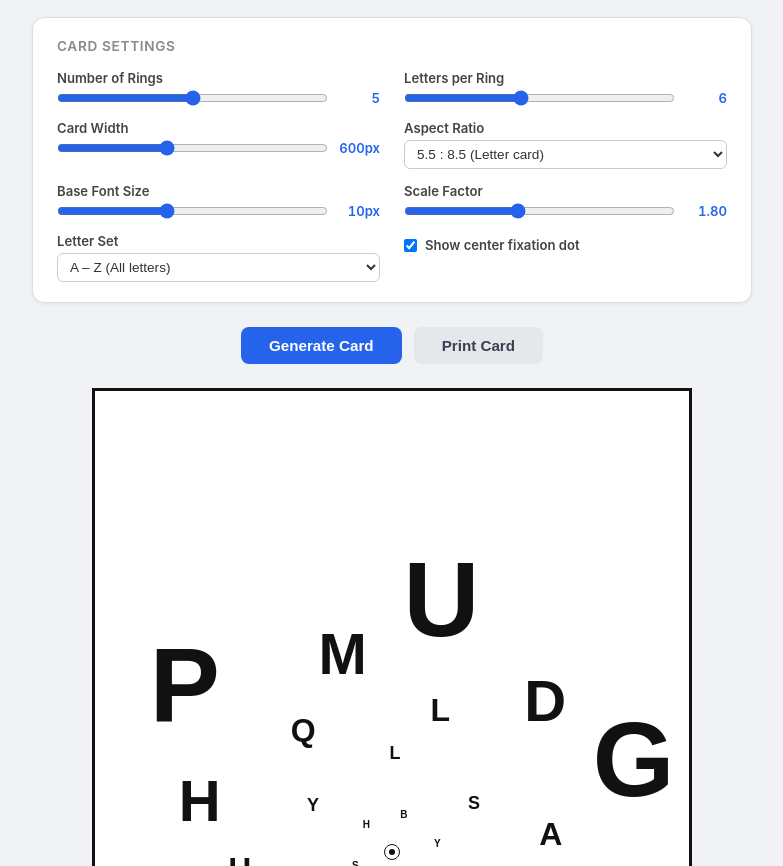
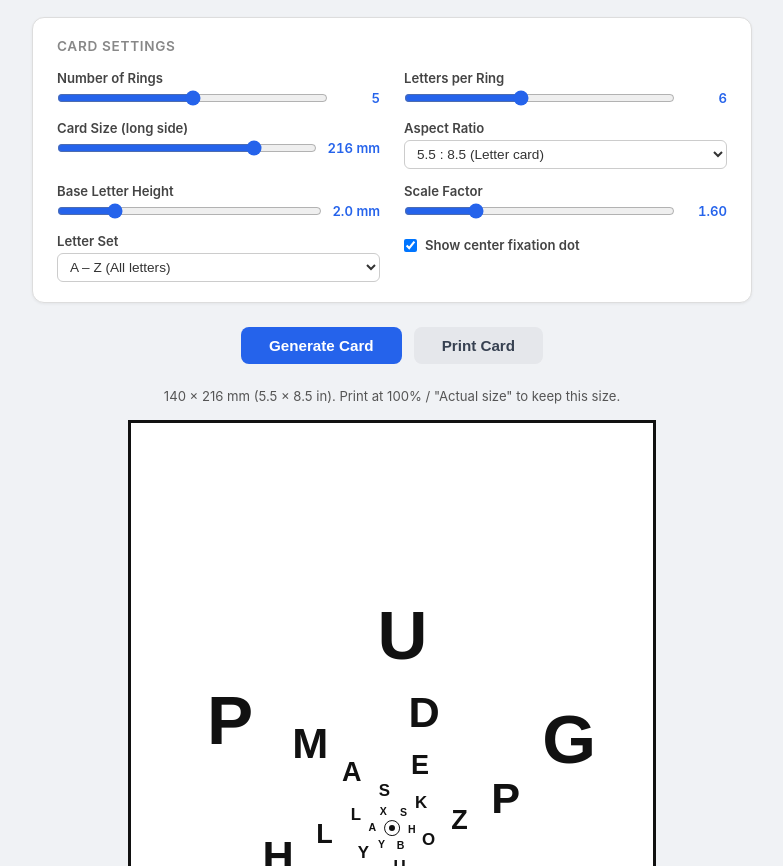
Before and after one commit to dan98765/vision-therapy-tools, a plain HTML site: page index.html in a window 1280 px wide. Shown: the part 79-945 px from the top of the page, without its empty margins (248-1031 px from the left). Drawn offline with Linux system fonts and the light colour scheme.

Commit message:
feat(macdonald-cards): lay out in mm, auto-fit letters, prevent overlap
- Size the card and letters in mm so printing at 100% is true size
  (card size is the long side; letter size is cap height)
- Place rings outward from the font sizes so neighbouring rings and
  letters cannot overlap, and shrink all letters uniformly when the
  requested sizes would not fit, with a note saying so
- Fix letters sitting ~3px off-center from the fixation dot (positions
  ignored the card border)
- Lower default scale factor to 1.6 so defaults fit at full size
- Update docs with layout rules and remaining gotchas

```diff
--- a/index.html
+++ b/index.html
@@ -169,7 +169,7 @@
     .card {
       position: relative;
       background: #fff;
-      border: 3px solid #111;
+      border: 0.8mm solid #111; /* keep in sync with BORDER_MM */
       overflow: hidden;
     }
 
@@ -178,8 +178,8 @@
       top: 50%;
       left: 50%;
       transform: translate(-50%, -50%);
-      width: 6px;
-      height: 6px;
+      width: 1.6mm;
+      height: 1.6mm;
       background: #111;
       border-radius: 50%;
     }
@@ -189,9 +189,9 @@
       top: 50%;
       left: 50%;
       transform: translate(-50%, -50%);
-      width: 16px;
-      height: 16px;
-      border: 1.5px solid #111;
+      width: 4.2mm;
+      height: 4.2mm;
+      border: 0.4mm solid #111;
       border-radius: 50%;
       background: transparent;
     }
@@ -205,6 +205,14 @@
       transform: translate(-50%, -50%);
       user-select: none;
       white-space: nowrap;
+    }
+
+    .note {
+      max-width: 720px;
+      margin-bottom: 16px;
+      font-size: 0.82rem;
+      color: #555;
+      text-align: center;
     }
 
     /* ── Footer ───────────────────────────────────────────── */
@@ -231,23 +239,13 @@
         margin: 0;
       }
 
-      h1, .subtitle, .controls-panel, .actions, .disclaimer {
+      h1, .subtitle, .controls-panel, .actions, .note, .disclaimer {
         display: none !important;
       }
 
-      .card-wrapper {
-        display: flex;
-        justify-content: center;
-        align-items: center;
-        width: 100%;
-        height: 100vh;
-      }
-
       .card {
-        border: 3px solid #000 !important;
+        border-color: #000 !important;
         box-shadow: none !important;
-        max-width: 100%;
-        max-height: 100vh;
       }
 
       .letter {
@@ -290,10 +288,10 @@
       </div>
 
       <div class="control-group">
-        <label for="card-width">Card Width</label>
+        <label for="card-size">Card Size (long side)</label>
         <div class="control-row">
-          <input type="range" id="card-width" min="400" max="900" value="600" step="10">
-          <span class="value-display" id="card-width-val">600px</span>
+          <input type="range" id="card-size" min="100" max="250" value="216" step="1">
+          <span class="value-display" id="card-size-val">216 mm</span>
         </div>
       </div>
 
@@ -311,18 +309,18 @@
       </div>
 
       <div class="control-group">
-        <label for="base-font">Base Font Size</label>
+        <label for="base-letter">Base Letter Height</label>
         <div class="control-row">
-          <input type="range" id="base-font" min="6" max="16" value="10" step="1">
-          <span class="value-display" id="base-font-val">10px</span>
+          <input type="range" id="base-letter" min="1" max="6" value="2" step="0.5">
+          <span class="value-display" id="base-letter-val">2.0 mm</span>
         </div>
       </div>
 
       <div class="control-group">
         <label for="scale-factor">Scale Factor</label>
         <div class="control-row">
-          <input type="range" id="scale-factor" min="1.3" max="2.5" value="1.8" step="0.05">
-          <span class="value-display" id="scale-factor-val">1.80</span>
+          <input type="range" id="scale-factor" min="1.3" max="2.5" value="1.6" step="0.05">
+          <span class="value-display" id="scale-factor-val">1.60</span>
         </div>
       </div>
 
@@ -353,6 +351,8 @@
     <button class="btn btn-secondary" id="btn-print">Print Card</button>
   </div>
 
+  <p class="note" id="card-note" aria-live="polite"></p>
+
   <!-- Card -->
   <div class="card-wrapper">
     <div class="card" id="card"></div>
@@ -375,18 +375,29 @@
       ringsVal:       document.getElementById('rings-val'),
       lettersPerRing: document.getElementById('letters-per-ring'),
       lettersVal:     document.getElementById('letters-per-ring-val'),
-      cardWidth:      document.getElementById('card-width'),
-      cardWidthVal:   document.getElementById('card-width-val'),
+      cardSize:       document.getElementById('card-size'),
+      cardSizeVal:    document.getElementById('card-size-val'),
       aspectRatio:    document.getElementById('aspect-ratio'),
-      baseFont:       document.getElementById('base-font'),
-      baseFontVal:    document.getElementById('base-font-val'),
+      baseLetter:     document.getElementById('base-letter'),
+      baseLetterVal:  document.getElementById('base-letter-val'),
       scaleFactor:    document.getElementById('scale-factor'),
       scaleFactorVal: document.getElementById('scale-factor-val'),
       letterSet:      document.getElementById('letter-set'),
       showDot:        document.getElementById('show-dot'),
       btnGenerate:    document.getElementById('btn-generate'),
       btnPrint:       document.getElementById('btn-print'),
+      note:           document.getElementById('card-note'),
     };
+
+    // ── Layout constants (all lengths in mm; em = font-size) ──
+    const BORDER_MM     = 0.8;   // keep in sync with .card border
+    const CAP_HEIGHT    = 0.716; // Arial cap height / font-size
+    const GLYPH_REACH   = 0.6;   // how far a glyph extends from its center, in em
+    const MIN_SPACING   = 1.5;   // min distance between neighbours in a ring, in em
+    const RING_GAP      = 0.15;  // extra gap between rings, in em
+    const JITTER        = 0.1;   // random wobble of each letter, in em
+    const CENTER_CLEAR  = 3.5;   // clear radius around the fixation circle
+    const EDGE_MARGIN   = 1;     // keep letters this far inside the border
 
     // ── Utility ──────────────────────────────────────────────
     function shuffle(arr) {
@@ -412,96 +423,115 @@
       return result.slice(0, count);
     }
 
+    // ── Layout ───────────────────────────────────────────────
+    // Radius and font size for each ring at font scale k (k=1 is the size
+    // the sliders ask for). Rings are placed outward so that neither
+    // neighbouring rings nor neighbouring letters in a ring can touch.
+    function layoutRings(numRings, perRing, baseEm, scaleFactor, k) {
+      const rings = [];
+      for (let i = 0; i < numRings; i++) {
+        const font = baseEm * Math.pow(scaleFactor, i) * k;
+        const prev = rings[i - 1];
+        const fitsNeighbours = (MIN_SPACING * font) / (2 * Math.sin(Math.PI / perRing));
+        const clearsInside = prev
+          ? prev.radius + GLYPH_REACH * (prev.font + font) + RING_GAP * font
+          : CENTER_CLEAR + GLYPH_REACH * font;
+        rings.push({ font, radius: Math.max(fitsNeighbours, clearsInside) });
+      }
+      return rings;
+    }
+
+    function outerExtent(rings) {
+      const last = rings[rings.length - 1];
+      return last.radius + GLYPH_REACH * last.font;
+    }
+
+    // Shrink every letter by the same factor (keeping the size progression)
+    // until the outermost ring fits inside the card.
+    function fitRings(numRings, perRing, baseEm, scaleFactor, available) {
+      const at = k => layoutRings(numRings, perRing, baseEm, scaleFactor, k);
+      if (outerExtent(at(1)) <= available) return { k: 1, rings: at(1) };
+      let lo = 0, hi = 1;
+      for (let i = 0; i < 30; i++) {
+        const mid = (lo + hi) / 2;
+        if (outerExtent(at(mid)) > available) hi = mid; else lo = mid;
+      }
+      return { k: lo, rings: at(lo) };
+    }
+
     // ── Core: Generate Card ──────────────────────────────────
     function generateCard() {
-      const numRings      = parseInt(els.rings.value);
+      const numRings       = parseInt(els.rings.value);
       const lettersPerRing = parseInt(els.lettersPerRing.value);
-      const cardWidth     = parseInt(els.cardWidth.value);
-      const ratio         = parseFloat(els.aspectRatio.value);
-      const baseFont      = parseInt(els.baseFont.value);
-      const scaleFactor   = parseFloat(els.scaleFactor.value);
-      const letterPool    = LETTER_SETS[els.letterSet.value];
-      const showDot       = els.showDot.checked;
+      const longSide       = parseInt(els.cardSize.value);
+      const ratio          = parseFloat(els.aspectRatio.value);
+      const baseEm         = parseFloat(els.baseLetter.value) / CAP_HEIGHT;
+      const scaleFactor    = parseFloat(els.scaleFactor.value);
+      const letterPool     = LETTER_SETS[els.letterSet.value];
+      const showDot        = els.showDot.checked;
 
-      const cardHeight = Math.round(cardWidth / ratio);
+      const cardW = ratio >= 1 ? longSide : longSide * ratio;
+      const cardH = ratio >= 1 ? longSide / ratio : longSide;
 
-      // Size the card
-      els.card.style.width  = cardWidth + 'px';
-      els.card.style.height = cardHeight + 'px';
-
-      // Clear previous content
+      els.card.style.width  = cardW + 'mm';
+      els.card.style.height = cardH + 'mm';
       els.card.innerHTML = '';
 
-      // Center fixation elements
+      // Letters are positioned inside the border, so measure from there
+      const innerW = cardW - 2 * BORDER_MM;
+      const innerH = cardH - 2 * BORDER_MM;
+      const cx = innerW / 2;
+      const cy = innerH / 2;
+
       if (showDot) {
-        const dot = document.createElement('div');
-        dot.className = 'center-dot';
-        els.card.appendChild(dot);
-
-        const circle = document.createElement('div');
-        circle.className = 'center-circle';
-        els.card.appendChild(circle);
+        for (const cls of ['center-dot', 'center-circle']) {
+          const el = document.createElement('div');
+          el.className = cls;
+          els.card.appendChild(el);
+        }
       }
 
-      const cx = cardWidth / 2;
-      const cy = cardHeight / 2;
+      const available = Math.min(cx, cy) - EDGE_MARGIN;
+      const { k, rings } = fitRings(numRings, lettersPerRing, baseEm, scaleFactor, available);
 
-      // Determine max radius: use the smaller of half-width/half-height,
-      // with a margin so letters don't clip the border
-      const maxRadius = Math.min(cx, cy) * 0.88;
-      const minRadius = Math.min(cx, cy) * 0.14;
+      rings.forEach(({ radius, font }) => {
+        const letters = pickLetters(letterPool, lettersPerRing);
+        const angleStep = (2 * Math.PI) / lettersPerRing;
+        const baseAngle = Math.random() * 2 * Math.PI; // new rotation per generation
+        const wobble = () => (Math.random() - 0.5) * JITTER * font;
 
-      for (let ring = 0; ring < numRings; ring++) {
-        // Ring radius: evenly spaced from minRadius to maxRadius
-        const t = numRings === 1 ? 1 : ring / (numRings - 1);
-        const radius = minRadius + t * (maxRadius - minRadius);
-
-        // Font size: exponential scaling (innermost = ring 0 = smallest)
-        const fontSize = Math.round(baseFont * Math.pow(scaleFactor, ring));
-
-        // Pick random letters for this ring
-        const letters = pickLetters(letterPool, lettersPerRing);
-
-        // Distribute letters around the ring
-        const angleStep = (2 * Math.PI) / lettersPerRing;
-        // Random rotation offset so each generation looks different
-        const baseAngle = Math.random() * 2 * Math.PI;
-
-        for (let i = 0; i < lettersPerRing; i++) {
-          const jitter = (Math.random() - 0.5) * 0.15; // small angular jitter
-          const angle = baseAngle + angleStep * i + jitter;
-
-          // Small radial jitter too, for a natural look
-          const radialJitter = 1 + (Math.random() - 0.5) * 0.08;
-          const r = radius * radialJitter;
-
-          const x = cx + r * Math.cos(angle);
-          const y = cy + r * Math.sin(angle);
+        letters.forEach((letter, i) => {
+          const angle = baseAngle + angleStep * i + wobble() / radius;
+          const r = radius + wobble();
 
           const letterEl = document.createElement('div');
           letterEl.className = 'letter';
-          letterEl.textContent = letters[i];
-          letterEl.style.fontSize = fontSize + 'px';
-          letterEl.style.left = x + 'px';
-          letterEl.style.top  = y + 'px';
+          letterEl.textContent = letter;
+          letterEl.style.fontSize = font.toFixed(3) + 'mm';
+          letterEl.style.left = (cx + r * Math.cos(angle)).toFixed(3) + 'mm';
+          letterEl.style.top  = (cy + r * Math.sin(angle)).toFixed(3) + 'mm';
+          els.card.appendChild(letterEl);
+        });
+      });
 
-          els.card.appendChild(letterEl);
-        }
-      }
+      els.note.textContent =
+        `${cardW.toFixed(0)} × ${cardH.toFixed(0)} mm (${(cardW / 25.4).toFixed(1)} × ${(cardH / 25.4).toFixed(1)} in). ` +
+        'Print at 100% / "Actual size" to keep this size.' +
+        (k < 0.995 ? ` Letters were shrunk to ${Math.round(k * 100)}% of the requested size to fit the card.` : '');
     }
 
     // ── Slider value displays ────────────────────────────────
     function syncDisplays() {
       els.ringsVal.textContent       = els.rings.value;
       els.lettersVal.textContent     = els.lettersPerRing.value;
-      els.cardWidthVal.textContent   = els.cardWidth.value + 'px';
-      els.baseFontVal.textContent    = els.baseFont.value + 'px';
+      els.cardSizeVal.textContent    = els.cardSize.value + ' mm';
+      els.baseLetterVal.textContent  = parseFloat(els.baseLetter.value).toFixed(1) + ' mm';
       els.scaleFactorVal.textContent = parseFloat(els.scaleFactor.value).toFixed(2);
     }
 
     // ── Event Wiring ─────────────────────────────────────────
     // Sliders update their value display in real time
-    [els.rings, els.lettersPerRing, els.cardWidth, els.baseFont, els.scaleFactor].forEach(input => {
+    [els.rings, els.lettersPerRing, els.cardSize, els.baseLetter, els.scaleFactor].forEach(input => {
       input.addEventListener('input', syncDisplays);
     });
 
```
Also changed, not shown: CLAUDE.md (+1 -1 lines), docs/macdonald-form-field-cards.md (+19 -10 lines), README.md.
